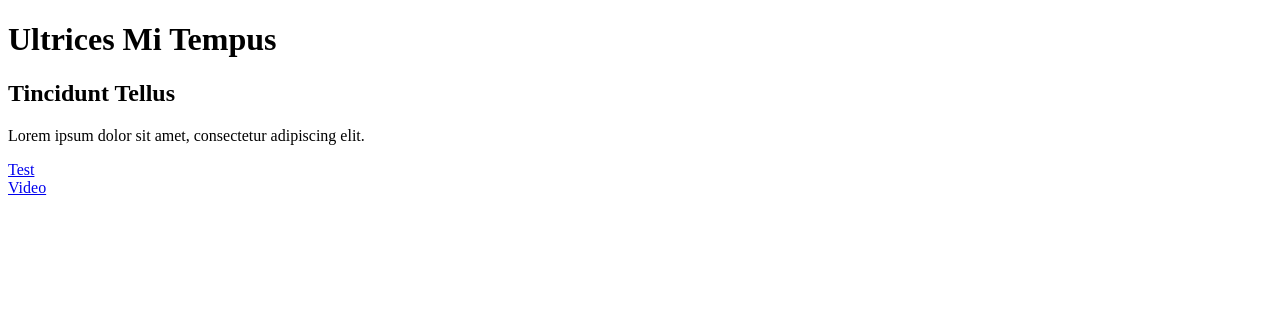
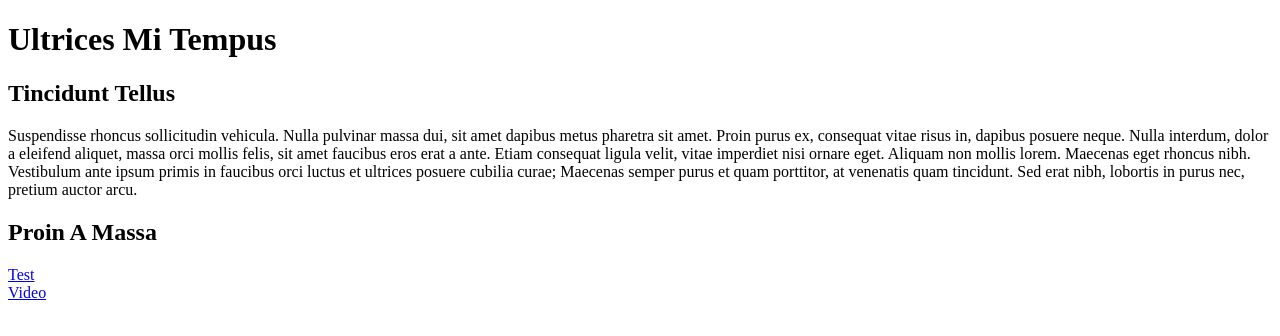
Before and after one commit to john-a-dixon/sandbox, a plain HTML site: page 01-fundamentals-of-html.html in a window 1280 px wide. Drawn offline with Linux system fonts and the light colour scheme.

Commit message:
Adding structure.

```diff
--- a/01-fundamentals-of-html.html
+++ b/01-fundamentals-of-html.html
@@ -10,9 +10,10 @@
     <h1>Ultrices Mi Tempus</h1>
     <div>
       <h2>Tincidunt Tellus</h2>
-      <p>Lorem ipsum dolor sit amet, consectetur adipiscing elit.</p>
+      <p>Suspendisse rhoncus sollicitudin vehicula. Nulla pulvinar massa dui, sit amet dapibus metus pharetra sit amet. Proin purus ex, consequat vitae risus in, dapibus posuere neque. Nulla interdum, dolor a eleifend aliquet, massa orci mollis felis, sit amet faucibus eros erat a ante. Etiam consequat ligula velit, vitae imperdiet nisi ornare eget. Aliquam non mollis lorem. Maecenas eget rhoncus nibh. Vestibulum ante ipsum primis in faucibus orci luctus et ultrices posuere cubilia curae; Maecenas semper purus et quam porttitor, at venenatis quam tincidunt. Sed erat nibh, lobortis in purus nec, pretium auctor arcu.</p>
     </div>
     <div>
+      <h2>Proin A Massa</h2>
       <a href="./README.md">Test</a>
       <br>
       <a href="./assets/oceans.mp4">Video</a>
```
